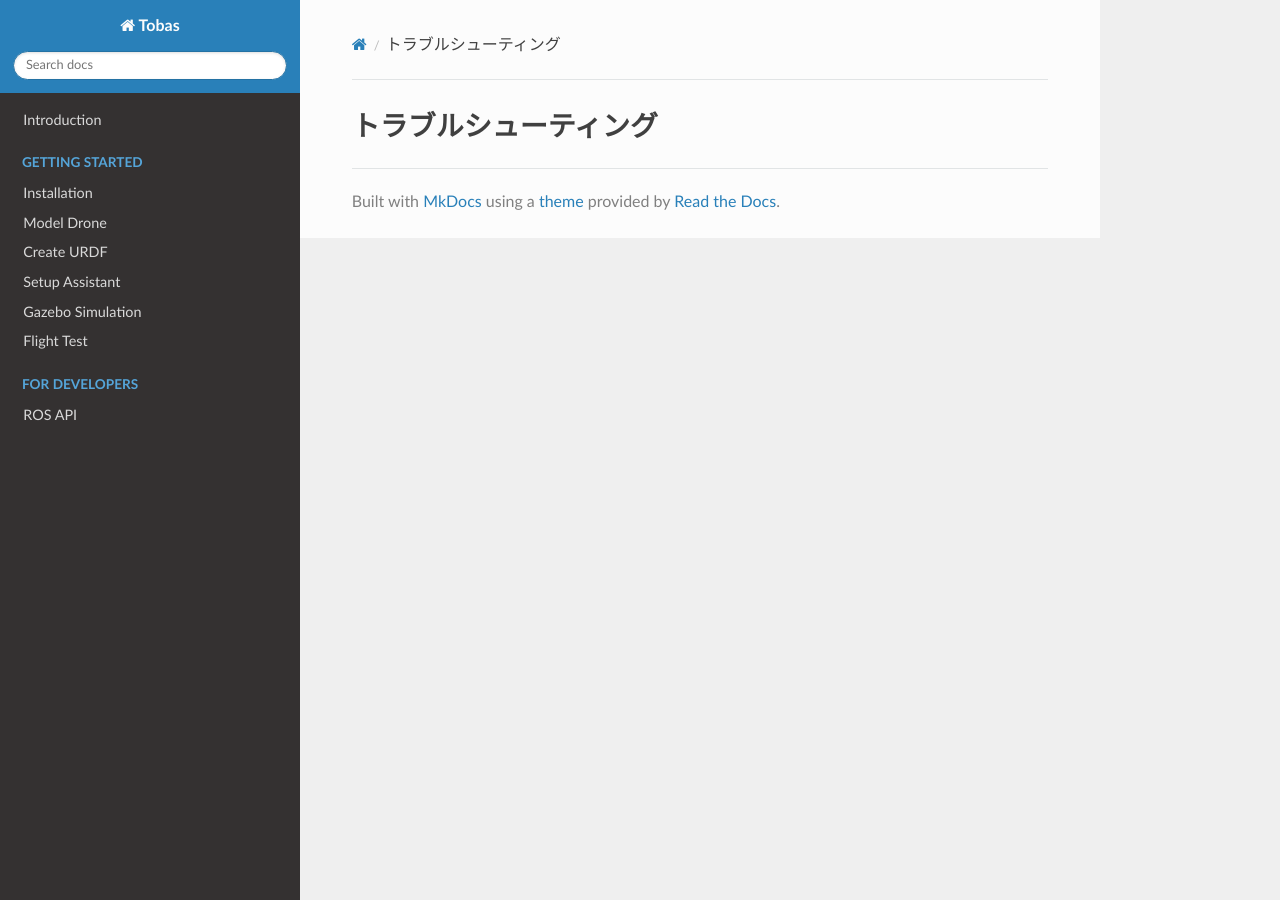
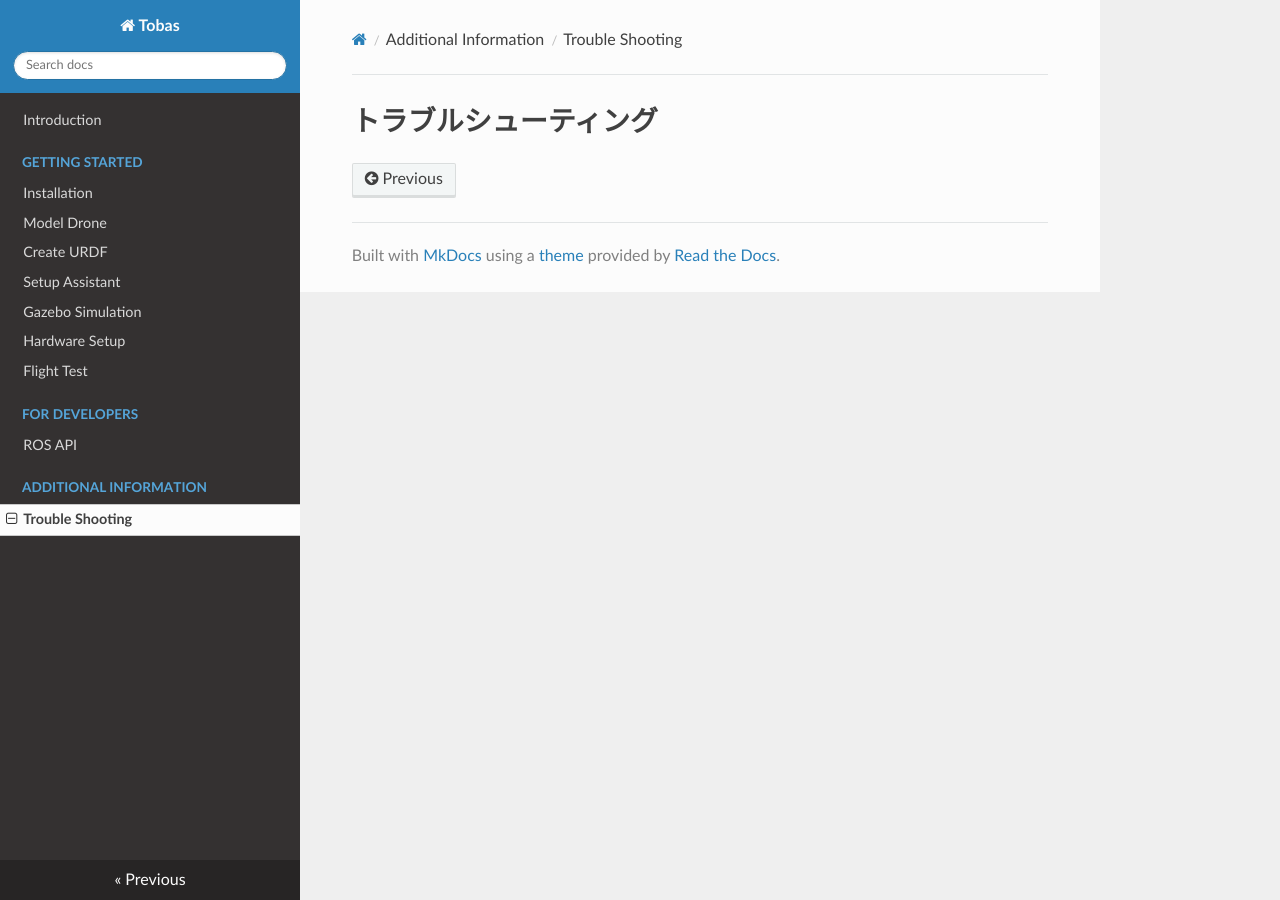
Before and after one commit to TobasFlightControl/tobas_wiki, an MkDocs documentation site: the page built from docs/trouble_shooting.md, in a window 1280 px wide. Built offline with MkDocs 1.6.1, drawn with Linux system fonts in a browser that asks for light colours; nearby versions of some CDN libraries; some of the changed lines change nothing that is shown.

Commit message:
add: hardware_setup.md

````diff
--- /dev/null
+++ b/docs/hardware_setup.md
@@ -0,0 +1,174 @@
+# Hardware Setup
+
+シミュレーションが成功したことを確認し，実機の設定に入ります．
+
+## 実機の作成
+
+---
+
+以下のサイトを参考に，実機を作成します．
+
+- <a href=https://docs.emlid.com/navio2/hardware-setup target="_blank">Hardware setup | Navio2</a>
+- <a href=https://docs.emlid.com/navio2/ardupilot/typical-setup-schemes target="_blank">Typical setup schemes | Navio2</a>
+
+その際に以下の点に注意してください:
+
+### モータの回転方向が Tobas Setup Assistant の設定と一致している
+
+モータ回転方向の設定は`tobas_f450_config/config/f450.tbsf`の`rotor_x/direction`で確認できます．
+`rotor_x/link_name`に対して正しい回転方向のモータが取り付けられていることを確認してください．
+
+### ESC のピン番号が Tobas Setup Assistant の設定と一致している
+
+ESC のピン番号の設定は`tobas_f450_config/config/f450.tbsf`の`rotor_x/pin`で確認できます．
+この番号と Navio2 に記載されているピン番号が一致していることを確認してください．
+
+## ラズパイの WiFi 設定
+
+---
+
+最初は WiFi に接続できないため，ラズパイをディスプレイ，キーボード，マウスに接続してから電源を入れます．
+初期パスワードである`raspberry`を入力してログインしてください．
+
+`/boot/wpa_supplicant.conf`に WiFi の SSID とパスワードを入力します．
+以下のように 1 つ以上の`network`を定義してください．
+`ssid`が SSID，`psk`がパスワードです．
+複数のネットワークが利用可能のときは`priority`が大きいほうが優先されます．
+
+```txt
+country=GB
+ctrl_interface=DIR=/var/run/wpa_supplicant GROUP=netdev
+update_config=1
+
+network={
+  ssid="your_first_ssid"
+  psk="your_first_password"
+  key_mgmt=WPA-PSK
+  priority=1
+}
+
+network={
+  ssid="your_second_ssid"
+  psk="your_second_password"
+  key_mgmt=WPA-PSK
+  priority=0
+}
+```
+
+ラズパイを再起動すると，自動的に WiFi に接続します．
+これ以降ラズパイのディスプレイ，キーボード，マウスは必要ありません．
+
+## ラズパイへの SSH 接続
+
+---
+
+PC で以下のコマンドを実行すると，PC からラズパイに SSH 接続します:
+
+```bash
+$ ssh pi@navio
+```
+
+パスワードは先程と同じく`raspberry`です．
+これでラズパイを遠隔で操作できるようになりました．
+
+## キャリブレーション
+
+---
+
+センサー等のキャリブレーションを行います．
+PC をラズパイに SSH 接続した状態で以下を実行してください．
+
+### 加速度センサ
+
+以下を実行し，コンソールの指示に従ってください:
+
+```bash
+$ ~/tobas-x.x.x/lib/tobas_real/accel_calibration
+```
+
+### 地磁気センサ
+
+以下を実行し，コンソールの指示に従ってください:
+
+```bash
+$ ~/tobas-x.x.x/lib/tobas_real/mag_calibration
+```
+
+### バッテリー電圧
+
+バッテリーと Navio2 が正しく接続していることを確認してください．
+以下を実行し，コンソールの指示に従ってください:
+
+```bash
+$ ~/tobas-x.x.x/lib/tobas_real/adc_calibration
+```
+
+### RC 入力
+
+RC レシーバと Navio2 が正しく接続し，RC レシーバと RC トランスミッタが通信できることを確認してください．
+以下を実行し，コンソールの指示に従ってください:
+
+```bash
+$ ~/tobas-x.x.x/lib/tobas_real/rcin_calibration
+```
+
+### ESC
+
+<span style="color: red;"><strong>警告: プロペラがモータから取り外されていることを確認してください．</strong></span>
+
+以下を確認してください:
+
+- ESC のピン番号と Navio2 のピン番号が一致している．
+- バッテリーが Navio2 から取り外され，ラズパイが type-C からのみ給電されている．
+
+以下を実行し，コンソールの指示に従ってください:
+
+```bash
+$ su
+$ ~/tobas-x.x.x/lib/tobas_real/esc_calibration
+```
+
+キャリブレーションが成功したかどうかを確認します．
+以下を実行してください:
+
+```bash
+$ su
+$ roslaunch tobas_motor_test motors_handler.launch
+```
+
+外部 PC で以下を実行してください:
+
+```bash
+$ roslaunch tobas_motor_test motor_test_gui.launch
+```
+
+全てのモータについて以下の点を確認してください:
+
+- スロットルが 0.0 のとき，モータは回転しない.
+- スロットルが 0.1 のとき，モータはゆっくり回転する.
+- スロットルが 1.0 に向けて上昇するにつれ，回転音が徐々に高くなる．
+- 同じモデルの 2 つのモータは，同じスロットルで概ね同じ高さの回転音を発する．
+
+これらの条件が満たされない場合，ESC は正しくキャリブレーションされていません．
+その場合は，キャリブレーションをやり直すか，<a href=https://github.com/bitdump/BLHeli target="_blank">BLHeli-Suite</a>
+などのツールを用いて PWM の範囲を 1000us ~ 2000us に設定してください．
+
+### センサノイズの計測 (実行しなくてもよい)
+
+<span style="color: red;"><strong>警告: この操作ではプロペラをつけた状態でモータを回転させます．</strong></span>
+
+プロペラの回転により発生する振動は，IMU，特に加速度センサに非常に大きな影響を与えます．
+そのため，飛行前にプロペラをつけた状態でモータを回転させてセンサノイズを計測することで，
+実際の飛行状態に近いデータを得ることができ，状態推定の精度を向上させることができます．
+
+実行前に以下の点を確認してください:
+
+- バッテリー，ESC，モータ，プロペラ，ラズパイが正しく接続されている．
+- <span style="color: red;"><strong>ドローンが動かないようにしっかりと固定されている．</strong></span>
+
+<span style="color: red;"><strong>すぐに Ctrl+C でプログラムを停止できるように構えた状態で</strong></span>以下を実行してください:
+
+```bash
+$ su
+$ ~/tobas-x.x.x/lib/tobas_real/measure_sensor_noise
+```
--- a/mkdocs.yaml
+++ b/mkdocs.yaml
@@ -8,6 +8,9 @@
       - Create URDF: create_urdf.md
       - Setup Assistant: setup_assistant.md
       - Gazebo Simulation: gazebo_simulation.md
+      - Hardware Setup: hardware_setup.md
       - Flight Test: flight_test.md
   - For Developers:
       - ROS API: ros_api.md
+  - Additional Information:
+    - Trouble Shooting: trouble_shooting.md
````
